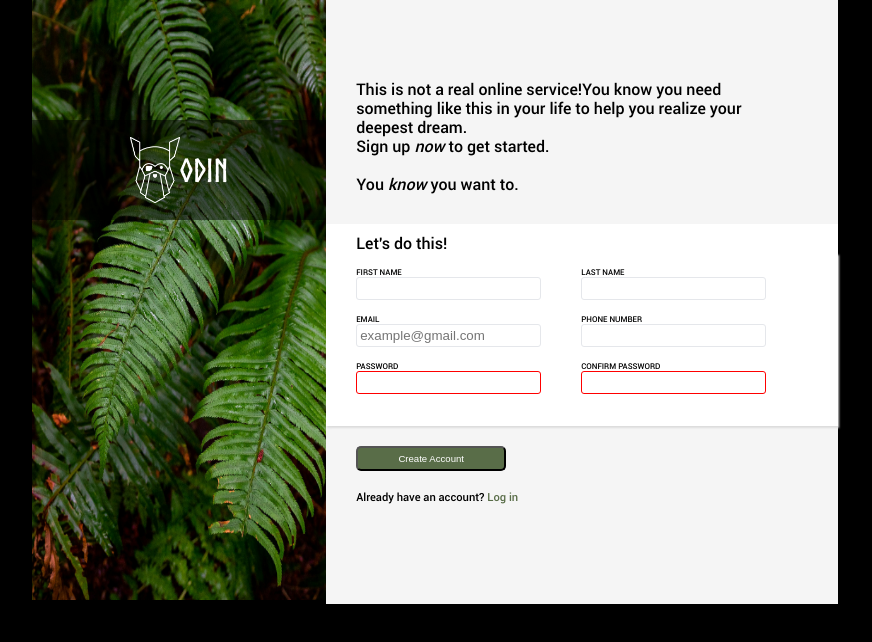
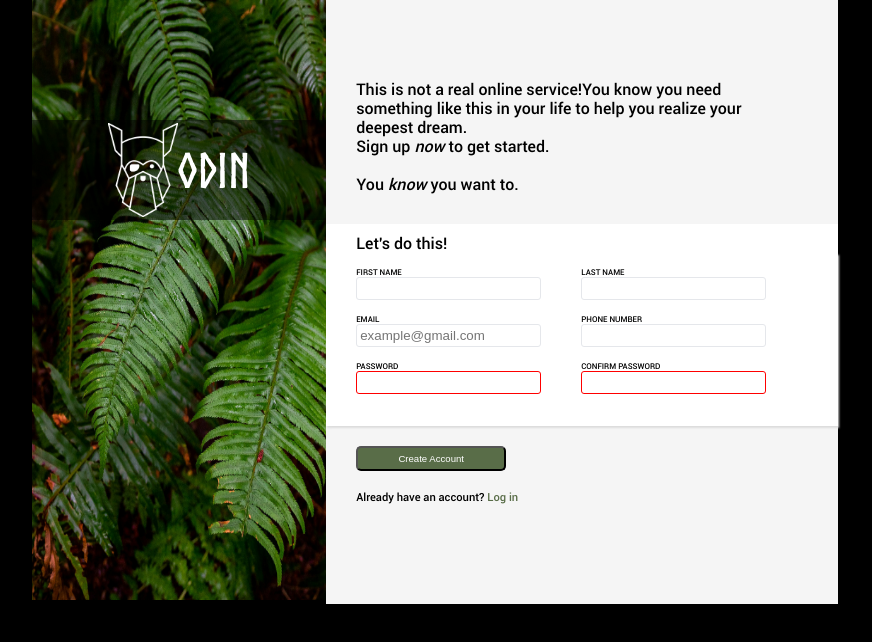
Before and after one commit to beckyshaz/forms, a plain HTML site: page index.html in a window 1280 px wide. Shown: the whole page, without its empty margins (205-1077 px from the left). Drawn offline with Linux system fonts and the light colour scheme; a web font is replaced by a local one.

Commit message:
added word spacing for easy readerbility and also increased the size of the logo image

```diff
--- a/styles.css
+++ b/styles.css
@@ -41,7 +41,7 @@ form {
 
    /* position: absolute;
     top: 150px;*/
-    width: 50px;
+    width: 70px;
     /*left: 100px;*/
 
 
@@ -65,6 +65,8 @@ h1 {
 
     font-family: "Norse Bold";
     color: white;
+    font-size: 3rem;
+    word-spacing: 15px;
 }
 
 .aside {
```
